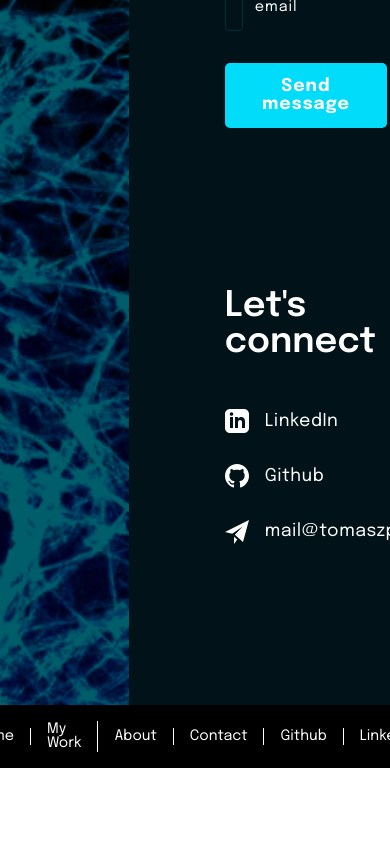
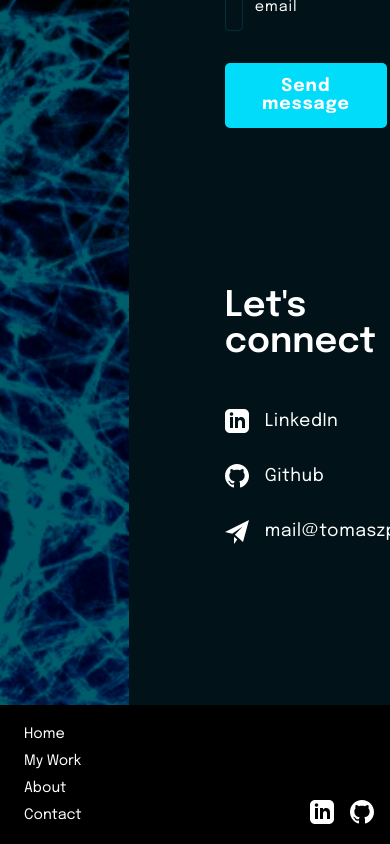
Before and after one commit to TomaszPietrzykowski/portfolio-next, a Next.js app: page /contact in a window 390 px wide. Shown: the part 1147-1991 px from the top of the page. Before the commit the page ends 1915 px from the top, so only its background shows below. Built offline with nearby package versions, Linux system fonts and the light colour scheme.

Commit message:
mobile styles applied to layout components

```diff
--- a/components/Layout/Footer.js
+++ b/components/Layout/Footer.js
@@ -26,6 +26,41 @@
           </Link>
         </li>
       </ul>
+      <ul className={styles.mobileIcons}>
+        <li>
+          <a
+            href='https://www.linkedin.com/in/tomaszpietrzykowski/'
+            target='_blank'
+          >
+            <svg
+              xmlns='http://www.w3.org/2000/svg'
+              width='24'
+              height='24'
+              viewBox='0 0 24 24'
+            >
+              <path
+                className={styles.liIcon}
+                d='M19 0h-14c-2.761 0-5 2.239-5 5v14c0 2.761 2.239 5 5 5h14c2.762 0 5-2.239 5-5v-14c0-2.761-2.238-5-5-5zm-11 19h-3v-11h3v11zm-1.5-12.268c-.966 0-1.75-.79-1.75-1.764s.784-1.764 1.75-1.764 1.75.79 1.75 1.764-.783 1.764-1.75 1.764zm13.5 12.268h-3v-5.604c0-3.368-4-3.113-4 0v5.604h-3v-11h3v1.765c1.396-2.586 7-2.777 7 2.476v6.759z'
+              />
+            </svg>
+          </a>
+        </li>
+        <li>
+          <a href='https://github.com/TomaszPietrzykowski' target='_blank'>
+            <svg
+              xmlns='http://www.w3.org/2000/svg'
+              width='24'
+              height='24'
+              viewBox='0 0 24 24'
+            >
+              <path
+                className={styles.liIcon}
+                d='M12 0c-6.626 0-12 5.373-12 12 0 5.302 3.438 9.8 8.207 11.387.599.111.793-.261.793-.577v-2.234c-3.338.726-4.033-1.416-4.033-1.416-.546-1.387-1.333-1.756-1.333-1.756-1.089-.745.083-.729.083-.729 1.205.084 1.839 1.237 1.839 1.237 1.07 1.834 2.807 1.304 3.492.997.107-.775.418-1.305.762-1.604-2.665-.305-5.467-1.334-5.467-5.931 0-1.311.469-2.381 1.236-3.221-.124-.303-.535-1.524.117-3.176 0 0 1.008-.322 3.301 1.23.957-.266 1.983-.399 3.003-.404 1.02.005 2.047.138 3.006.404 2.291-1.552 3.297-1.23 3.297-1.23.653 1.653.242 2.874.118 3.176.77.84 1.235 1.911 1.235 3.221 0 4.609-2.807 5.624-5.479 5.921.43.372.823 1.102.823 2.222v3.293c0 .319.192.694.801.576 4.765-1.589 8.199-6.086 8.199-11.386 0-6.627-5.373-12-12-12z'
+              />
+            </svg>
+          </a>
+        </li>
+      </ul>
     </footer>
   )
 }
--- a/components/Layout/Navbar.js
+++ b/components/Layout/Navbar.js
@@ -22,7 +22,7 @@
               <Link href='/projects'>My Work</Link>
             </li>
             <li>
-              <Link href='/about'>About</Link>
+              <Link href='/about'>About Me</Link>
             </li>
             <li>
               <Link href='/contact'>Contact</Link>
--- a/styles/Home.module.css
+++ b/styles/Home.module.css
@@ -29,7 +29,7 @@
   text-transform: uppercase;
   font-size: 1.6rem;
   font-weight: 200;
-  letter-spacing: 5px;
+  letter-spacing: 4px;
   color: white;
   text-shadow: 0px 0px 2px var(--persianBlue);
 }
--- a/styles/Layout.module.css
+++ b/styles/Layout.module.css
@@ -120,7 +120,7 @@
   }
 }
 
-@media(max-width: 650px) {
+@media(max-width: 680px) {
 
   .nav li:nth-of-type(1),
   .nav li:nth-of-type(2),
@@ -130,7 +130,7 @@
     display: none;
   }
   .flex {
-    padding: 0 0 0 1.5rem;
+    padding: 0;
   }
   .hamburger {
     display: block;
@@ -143,7 +143,7 @@
     font-weight: 500;
   }
   .navbar {
-    padding: .7rem 0;
+    padding: .7rem .5rem .5rem 1rem;;
   }
 }
 
@@ -155,6 +155,10 @@
     padding: .5rem 0;
   }
 }
+
+/*
+ *  Footer
+ */
 
 .footerContainer {
   width: 100%;
@@ -184,3 +188,61 @@
 .footerNav li:last-of-type {
   border-right: none;
 }
+.mobileIcons {
+  display: none;
+}
+/*
+ *  Responsive footer
+ */
+
+@media(max-width: 900px) {
+  .footerContainer {
+    padding: .8rem 0;
+  }
+  .footerNav li {
+    padding: 0 .5rem;
+    /* font-size: .8rem; */
+  }
+}
+/*
+@media(max-width: 680px) {
+  .navbar {
+    padding: .7rem .5rem .5rem 1rem;;
+  }
+} */
+
+@media(max-width: 420px) {
+  .footerContainer {
+    justify-content: flex-start;
+    background-color: black;
+    padding: 1rem;
+    position: relative;
+  }
+  .footerNav {
+    display: flex;
+    flex-direction: column;
+    align-items: flex-start;
+    justify-content: flex-start;
+  }
+  .footerNav li {
+    padding: .4rem .5rem;
+    border-right: none;
+  }
+  .footerNav li:nth-of-type(5),
+  .footerNav li:nth-of-type(6) {
+    display: none;
+  }
+  .mobileIcons {
+    display: flex;
+    position: absolute;
+    right: 1rem;
+    bottom: 1rem;
+    z-index: 999;
+  }
+  .mobileIcons > * {
+    margin-left: 1rem;
+  }
+  .liIcon {
+    fill: white;
+  }
+}
```
